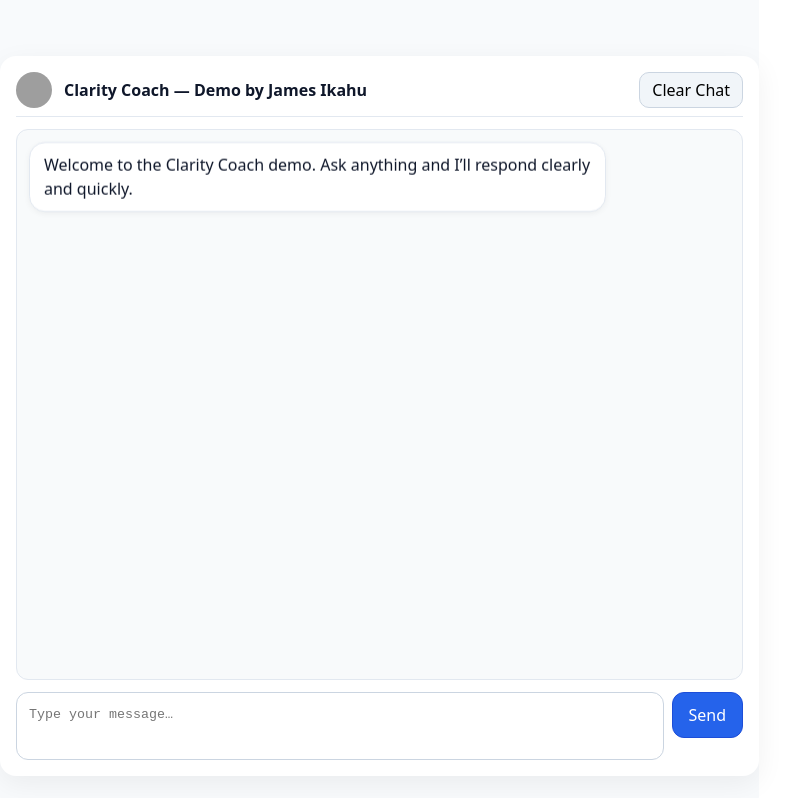
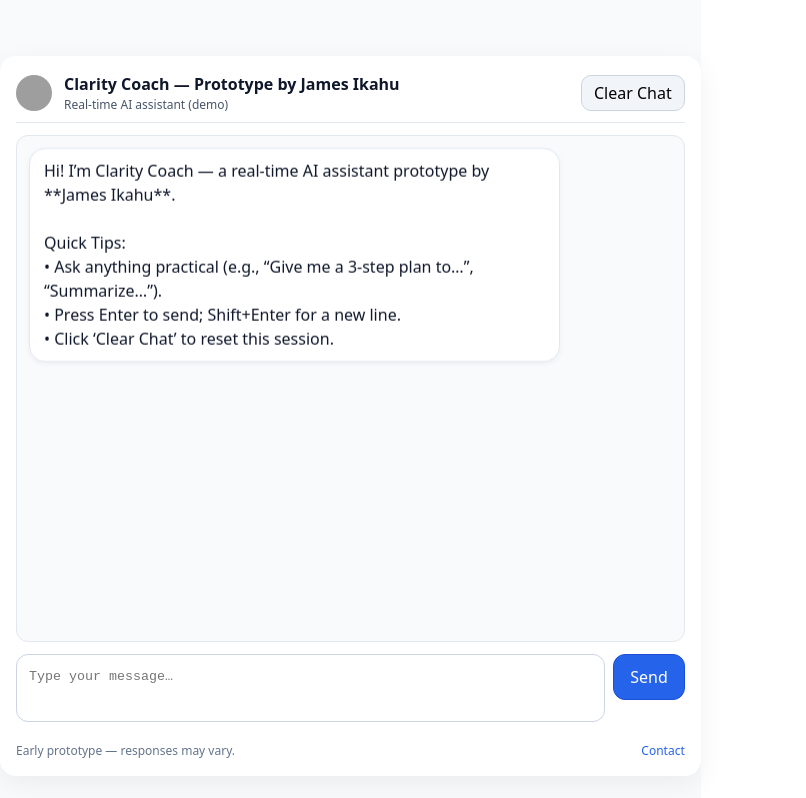
Before and after one commit to jikahu/Clarity-Coach, a React (Vite) app in the folder frontend/: page / in a window 1280 px wide. Shown: the top 798 px of the page, without its empty margins (0-806 px from the left). Built offline with nearby package versions, Linux system fonts and the light colour scheme; no server answers; grey boxes are pictures that could not be loaded.

Commit message:
Recruiter-ready UI: header+subtitle, tips greeting, footer note; keep streaming

```diff
--- a/frontend/src/App.tsx
+++ b/frontend/src/App.tsx
@@ -7,9 +7,18 @@ interface Message { role: Role; content: string; }
 const API_BASE = import.meta.env.VITE_BACKEND_URL as string | undefined;
 const mk = (role: Role, content: string): Message => ({ role, content });
 
+const GREETING = [
+  "Hi! I’m Clarity Coach — a real-time AI assistant prototype by **James Ikahu**.",
+  "",
+  "Quick Tips:",
+  "• Ask anything practical (e.g., “Give me a 3-step plan to…”, “Summarize…”).",
+  "• Press Enter to send; Shift+Enter for a new line.",
+  "• Click ‘Clear Chat’ to reset this session.",
+].join("\n");
+
 export default function App() {
   const [messages, setMessages] = useState<Message[]>([
-    mk("assistant", "Welcome to the Clarity Coach demo. Ask anything and I’ll respond clearly and quickly."),
+    mk("assistant", GREETING),
   ]);
   const [input, setInput] = useState("");
   const [loading, setLoading] = useState(false);
@@ -37,12 +46,17 @@ export default function App() {
     try {
       const res = await fetch(`${API_BASE}/chat/stream`, {
         method: "POST",
-        headers: { "Content-Type": "application/json" },
+        mode: "cors",
+        credentials: "omit",
+        headers: {
+          "Content-Type": "application/json",
+          "Accept": "text/event-stream",
+        },
         body: JSON.stringify({ message: text, session_id: sessionId }),
       });
       if (!res.ok || !res.body) throw new Error(`HTTP ${res.status}`);
 
-      // placeholder assistant message for live updates
+      // placeholder assistant message we’ll update live
       let assistantText = "";
       setMessages((m) => [...m, mk("assistant", "")]);
 
@@ -54,22 +68,15 @@ export default function App() {
         if (done) break;
 
         const chunk = decoder.decode(value, { stream: true });
-        // handle multiple lines per chunk
-        const lines = chunk.split("\n");
-
-        for (const raw of lines) {
+        for (const raw of chunk.split("\n")) {
           const line = raw.trimEnd();
           if (!line.startsWith("data: ")) continue;
 
           const payload = line.slice("data: ".length);
-
-          // Ignore SSE comment heartbeats (they start with ":"; already filtered by startsWith)
-          // Parse JSON payload so \n is preserved
           let token: string;
           try {
-            token = JSON.parse(payload);
+            token = JSON.parse(payload); // JSON tokens preserve spaces/newlines
           } catch {
-            // If something odd arrives, skip it safely
             continue;
           }
 
@@ -78,10 +85,7 @@ export default function App() {
             break readLoop;
           }
 
-          // Append token exactly as sent (includes spaces & newlines)
           assistantText += token;
-
-          // Update the last assistant message live
           setMessages((m) => {
             const copy = m.slice();
             const last = copy.length - 1;
@@ -123,19 +127,24 @@ export default function App() {
   const page: React.CSSProperties = { minHeight: "100vh", display: "grid", placeItems: "center", background: "#f8fafc", padding: "16px" };
   const card: React.CSSProperties = { width: "100%", maxWidth: "760px", height: "86vh", display: "flex", flexDirection: "column", gap: "12px", background: "#ffffff", borderRadius: "16px", boxShadow: "0 8px 28px rgba(2, 8, 20, 0.06)", padding: "16px" };
   const header: React.CSSProperties = { display: "flex", alignItems: "center", gap: "12px", borderBottom: "1px solid #e2e8f0", paddingBottom: "8px" };
+  const subHeader: React.CSSProperties = { fontSize: "12px", color: "#475569" };
   const avatar: React.CSSProperties = { width: "36px", height: "36px", borderRadius: "9999px" };
   const list: React.CSSProperties = { flex: 1, overflowY: "auto", border: "1px solid #e2e8f0", borderRadius: "12px", padding: "12px", background: "#f8fafb", display: "flex", flexDirection: "column", gap: "8px", whiteSpace: "pre-wrap" };
   const inputRow: React.CSSProperties = { display: "flex", gap: "8px" };
   const inputBox: React.CSSProperties = { flex: 1, resize: "none", padding: "10px 12px", borderRadius: "12px", border: "1px solid #cbd5e1", height: "46px", lineHeight: "24px" };
   const sendBtn: React.CSSProperties = { padding: "0 16px", borderRadius: "12px", background: "#2563eb", color: "#ffffff", border: "1px solid #1d4ed8", opacity: loading ? 0.7 : 1, height: "46px" };
+  const footer: React.CSSProperties = { marginTop: "8px", fontSize: "12px", color: "#64748b", display: "flex", justifyContent: "space-between", alignItems: "center" };
 
   return (
     <div style={page}>
       <div style={card}>
-        {/* Header with your demo label */}
+        {/* Header */}
         <div style={header}>
           <img alt="avatar" src="https://i.imgur.com/8Km9tLL.png" style={avatar} />
-          <div style={{ fontWeight: 700, color: "#0f172a" }}>Clarity Coach — Demo by James Ikahu</div>
+          <div>
+            <div style={{ fontWeight: 700, color: "#0f172a" }}>Clarity Coach — Prototype by James Ikahu</div>
+            <div style={subHeader}>Real-time AI assistant (demo)</div>
+          </div>
           <button onClick={clearChat} style={{ marginLeft: "auto", padding: "6px 12px", borderRadius: "10px", border: "1px solid #cbd5e1", background: "#f1f5f9" }}>
             Clear Chat
           </button>
@@ -178,6 +187,12 @@ export default function App() {
           <textarea value={input} onChange={(e) => setInput(e.target.value)} onKeyDown={onKeyDown} placeholder="Type your message…" style={inputBox} />
           <button onClick={() => void sendMessage()} disabled={loading} style={sendBtn}>Send</button>
         </div>
+
+        {/* Footer note */}
+        <div style={footer}>
+          <span>Early prototype — responses may vary.</span>
+          <a href="mailto:jikahu@gmail.com" style={{ textDecoration: "none", color: "#2563eb" }}>Contact</a>
+        </div>
       </div>
     </div>
   );
```
